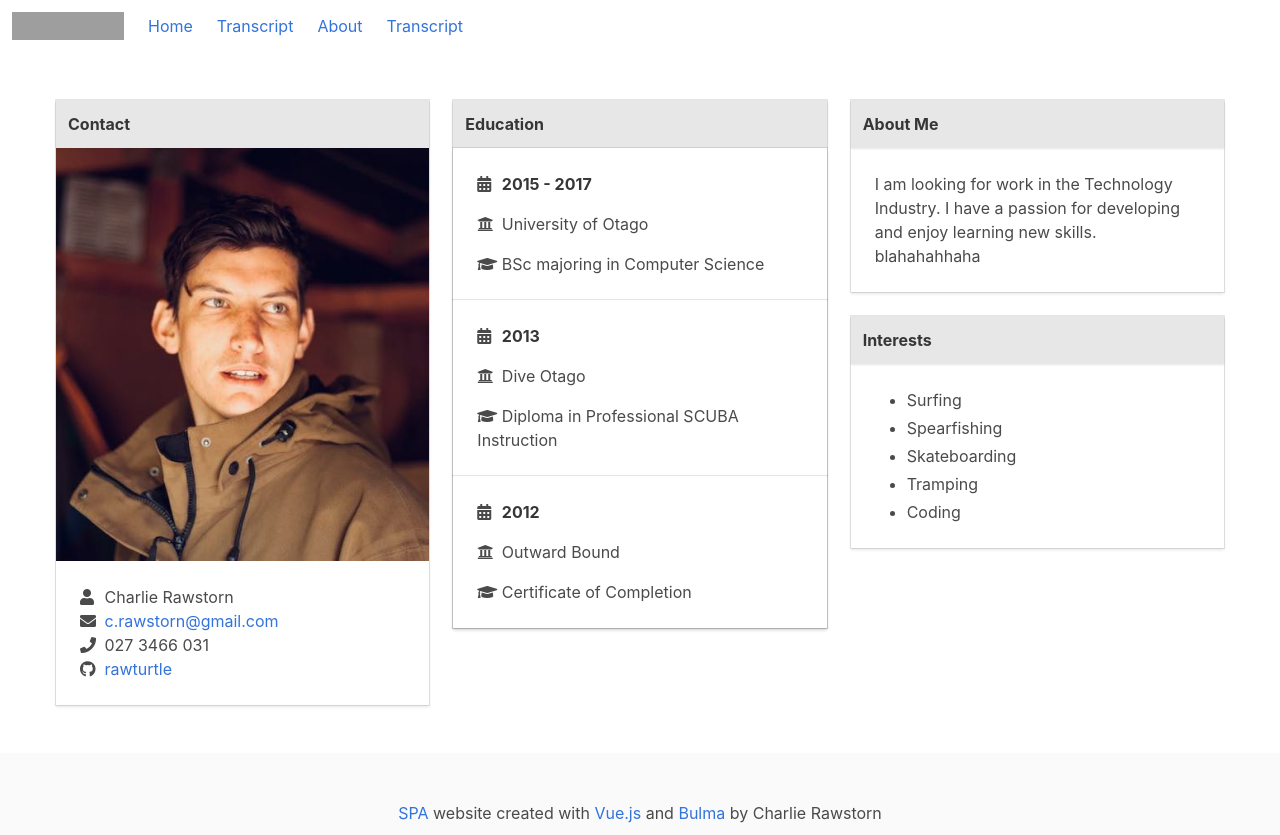
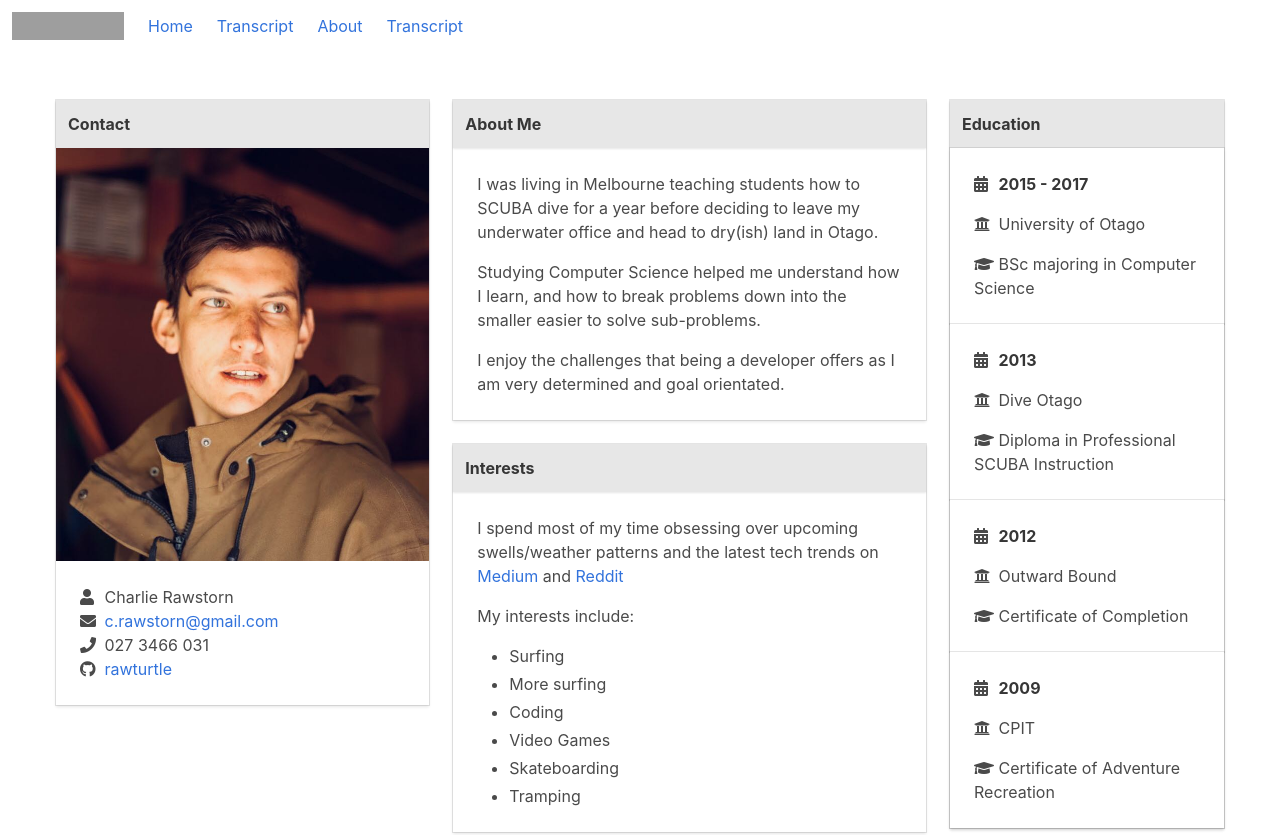
Before and after one commit to rawturtle/cv-site, a Vue app: page /home in a window 1280 px wide. Shown: the top 835 px of the page. Built offline with nearby package versions, Linux system fonts and the light colour scheme; grey boxes are pictures that could not be loaded.

Commit message:
change structure of home page

```diff
--- a/src/components/pages/about.vue
+++ b/src/components/pages/about.vue
@@ -1,6 +1,29 @@
 <template>
   <div>
-    About
+    <div class="tabs is-boxed">
+      <ul>
+        <li class="is-active">
+          <a>
+            <span>Igtimi #2</span>
+          </a>
+        </li>
+        <li>
+          <a>
+            <span>Igtimi #1</span>
+          </a>
+        </li>
+        <li>
+          <a>
+            <span>Octagon</span>
+          </a>
+        </li>
+        <li>
+          <a>
+            <span>Tesh Website</span>
+          </a>
+        </li>
+      </ul>
+    </div>
   </div>
 </template>
 
--- a/src/components/pages/home.vue
+++ b/src/components/pages/home.vue
@@ -1,8 +1,8 @@
 <template>
-  <div class="is-ancestor">
-    <div class="columns">
-
-      <div class="column">
+  <div class="tile is-ancestor" style="height: 70vh;">
+    <div class="tile ">
+      <div class="tile is-parent is-4">
+        <div class="tile is-child contact">
         <div class="card">
           <header class="card-header">
             <p class="card-header-title">
@@ -22,8 +22,58 @@
             </div>
           </div>
         </div>
+      </div>
 
-      <div class="column">
+      <div class="tile is-parent is-5 is-vertical">
+        <div class="tile is-child about">
+          <div class="card">
+            <header class="card-header">
+              <p class="card-header-title">
+                About Me
+              </p>
+            </header>
+            <div class="card-content">
+              <div class="content">
+                <p>I was living in Melbourne teaching students how to SCUBA dive for a year before deciding to leave my
+                  underwater office and head to dry(ish) land in Otago.</p>
+
+                <p>Studying Computer Science helped me understand how I learn, and how to break problems down into the
+                  smaller easier to solve sub-problems.</p>
+
+                <p>I enjoy the challenges that being a developer offers as I am very determined and goal orientated.</p>
+
+              </div>
+            </div>
+          </div>
+        </div>
+        <div class="tile is-child interests">
+          <div class="card">
+            <header class="card-header">
+              <p class="card-header-title">
+                Interests
+              </p>
+            </header>
+            <div class="card-content">
+              <div class="content">
+                <p>I spend most of my time obsessing over upcoming swells/weather patterns and the latest tech trends on
+                  <a href="https://medium.com">Medium</a> and <a href="https://reddit.com">Reddit</a></p>
+                <p>My interests include:</p>
+                <ul>
+                  <li>Surfing</li>
+                  <li>More surfing</li>
+                  <li>Coding</li>
+                  <li>Video Games</li>
+                  <li>Skateboarding</li>
+                  <li>Tramping</li>
+                </ul>
+              </div>
+            </div>
+          </div>
+        </div>
+      </div>
+
+      <div class="tile is-parent is-3">
+        <div class="tile is-child education">
         <div class="card">
           <header class="card-header">
             <p class="card-header-title">
@@ -55,44 +105,18 @@
                 <p><i class="fas fa-graduation-cap"></i>  Certificate of Completion</p>
               </div>
             </div>
+
+            <div class="card">
+              <div class="card-content">
+                <p><i class="fas fa-calendar-alt"></i>  <strong>2009</strong></p>
+                <p><i class="fas fa-university"></i>  CPIT</p>
+                <p><i class="fas fa-graduation-cap"></i>  Certificate of Adventure Recreation</p>
+
+              </div>
+            </div>
           </div>
         </div>
       </div>
-
-      <div class="column">
-        <div class="card">
-          <header class="card-header">
-            <p class="card-header-title">
-              About Me
-            </p>
-          </header>
-          <div class="card-content">
-            <div class="content">
-              <p>
-                I am looking for work in the Technology Industry. I have a passion for developing and enjoy learning new skills. blahahahhaha
-              </p>
-            </div>
-          </div>
-        </div>
-        <div class="gap"></div>
-        <div class="card">
-          <header class="card-header">
-            <p class="card-header-title">
-              Interests
-            </p>
-          </header>
-          <div class="card-content">
-            <div class="content">
-              <ul>
-                <li>Surfing</li>
-                <li>Spearfishing</li>
-                <li>Skateboarding</li>
-                <li>Tramping</li>
-                <li>Coding</li>
-              </ul>
-            </div>
-          </div>
-        </div>
       </div>
 
     </div>
@@ -105,14 +129,14 @@
   }
 </script>
 
-<style>
+<style scoped>
   i {
     width: 20px;
   }
   ul {
     margin-top: 0!important;
   }
-  .card-header {
+  .card-header-title{
     background-color: #e7e7e7;
   }
   .gap {
--- a/src/components/pages/transcript.vue
+++ b/src/components/pages/transcript.vue
@@ -1,15 +1,15 @@
 <template>
 
   <section>
-    <section class="hero hero-header">
-      <div class="hero-body">
-        <div class="container">
-          <h1 class="title">
-            Transcript
-          </h1>
-        </div>
-      </div>
-    </section>
+    <!--<section class="hero hero-header">-->
+      <!--<div class="hero-body">-->
+        <!--<div class="container">-->
+          <!--<h1 class="title">-->
+            <!--Transcript-->
+          <!--</h1>-->
+        <!--</div>-->
+      <!--</div>-->
+    <!--</section>-->
     <div class="columns">
       <div class="column is-half">
         <img src="../../assets/images/ts-p1.png" height="100%" width="100%">
```
Also changed, not shown: src/assets/images/myface.jpg, src/components/pages/portfolio/igtimiOne.vue (added).
